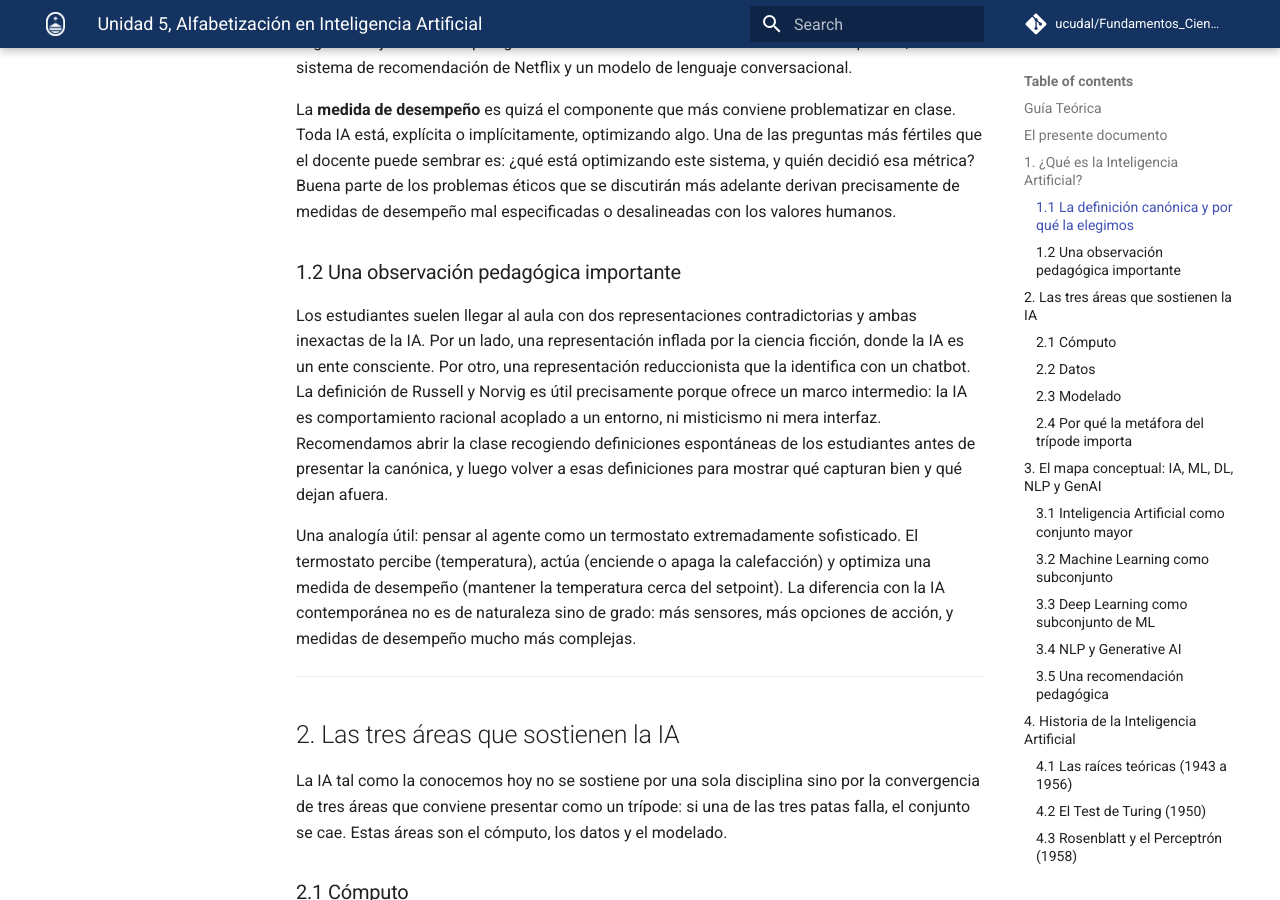
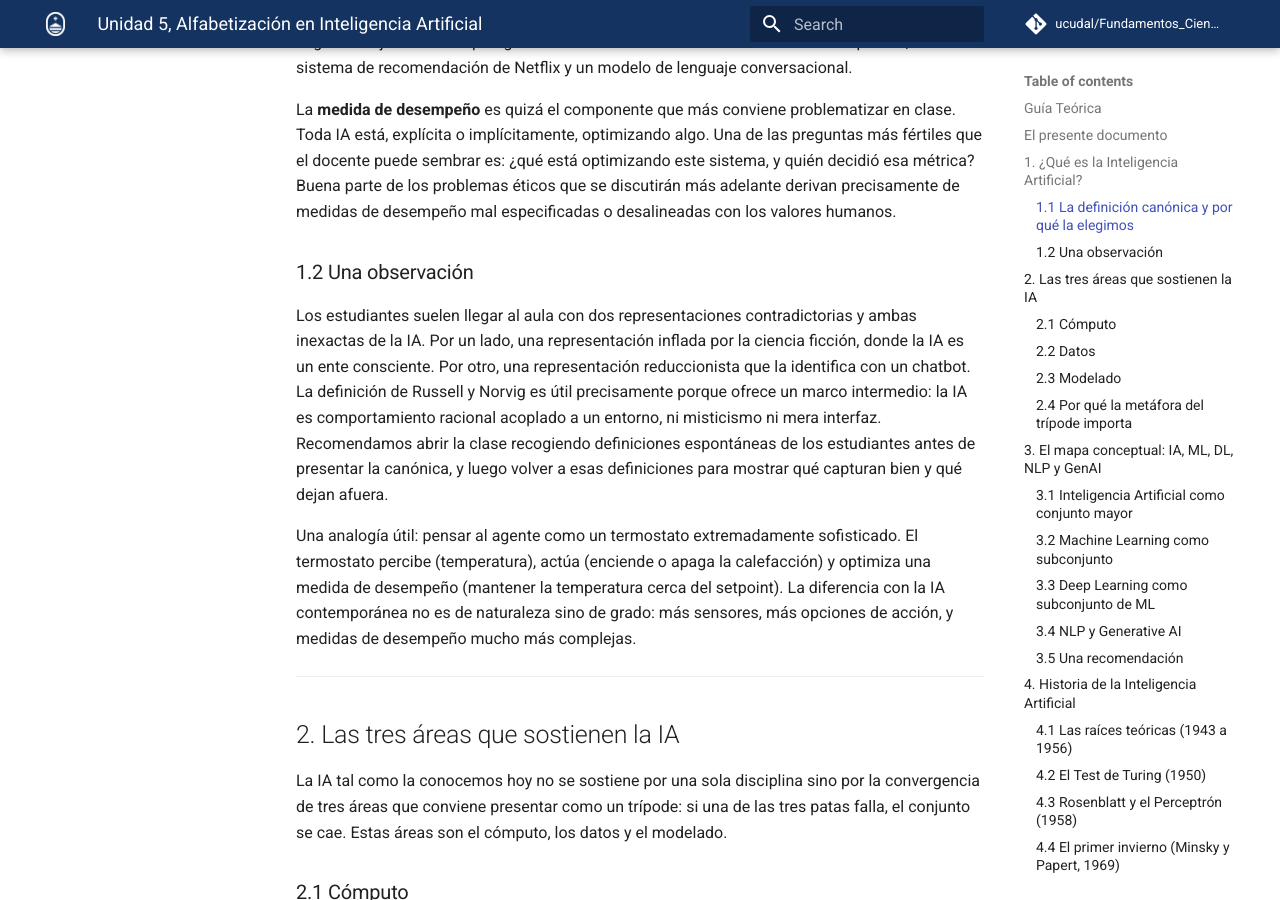
Before and after one commit to ucudal/Fundamentos_Ciencias_Computacion_Conceptos, an MkDocs documentation site: the page built from docs/unidad/5/ia/alfabetización_en_IA.md, in a window 1280 px wide and 900 px high, scrolled down 1201 px. Built offline with MkDocs 1.6.1 and Material for MkDocs 9.7.7, drawn with Linux system fonts in a browser that asks for light colours; comment, search, counter and statistics services are not loaded; some of the changed text lies outside the part shown.

Commit message:
chore: Revise pedagogical observations in AI documentation

```diff
--- a/docs/unidad/5/ia/alfabetización_en_IA.md
+++ b/docs/unidad/5/ia/alfabetización_en_IA.md
@@ -24,7 +24,7 @@
 
 La **medida de desempeño** es quizá el componente que más conviene problematizar en clase. Toda IA está, explícita o implícitamente, optimizando algo. Una de las preguntas más fértiles que el docente puede sembrar es: ¿qué está optimizando este sistema, y quién decidió esa métrica? Buena parte de los problemas éticos que se discutirán más adelante derivan precisamente de medidas de desempeño mal especificadas o desalineadas con los valores humanos.
 
-### 1.2 Una observación pedagógica importante
+### 1.2 Una observación
 
 Los estudiantes suelen llegar al aula con dos representaciones contradictorias y ambas inexactas de la IA. Por un lado, una representación inflada por la ciencia ficción, donde la IA es un ente consciente. Por otro, una representación reduccionista que la identifica con un chatbot. La definición de Russell y Norvig es útil precisamente porque ofrece un marco intermedio: la IA es comportamiento racional acoplado a un entorno, ni misticismo ni mera interfaz. Recomendamos abrir la clase recogiendo definiciones espontáneas de los estudiantes antes de presentar la canónica, y luego volver a esas definiciones para mostrar qué capturan bien y qué dejan afuera.
 
@@ -92,7 +92,7 @@
 
 El solapamiento entre ambos es lo que define a los modelos de lenguaje generativos modernos como GPT, Claude o Gemini: pertenecen simultáneamente al NLP (procesan lenguaje) y a la IA generativa (producen contenido nuevo). Antes del despegue de los transformers en 2017, el NLP estaba dominado por tareas discriminativas y la generación era una capacidad marginal; hoy la situación se invirtió.
 
-### 3.5 Una recomendación pedagógica
+### 3.5 Una recomendación
 
 Conviene dibujar este diagrama en el pizarrón paso a paso y pedir a los estudiantes que ubiquen ejemplos concretos: ¿dónde va un sistema experto médico? ¿Dónde va el reconocimiento facial? ¿Dónde va Google Translate? ¿Dónde va Stable Diffusion? Este ejercicio cristaliza la jerarquía mucho mejor que la mera presentación visual del diagrama.
 
@@ -212,7 +212,7 @@
 
 **Exfiltración y fuga de datos.** Los modelos de lenguaje grandes pueden memorizar fragmentos de sus datos de entrenamiento y reproducirlos en sus respuestas, lo que plantea riesgos cuando los datos de entrenamiento contienen información sensible. También hay riesgos en la dirección inversa: los datos que los usuarios envían a un modelo durante el uso pueden quedar registrados, ser reutilizados para entrenamiento o filtrarse en brechas de seguridad. Esta es una preocupación particularmente relevante en contextos profesionales donde la información compartida con un chatbot puede contener secretos comerciales o datos personales de terceros.
 
-### 5.3 Una orientación pedagógica para la sección ética
+### 5.3 Una orientación
 
 Las discusiones éticas pueden caer fácilmente en dos polos igualmente improductivos: el moralismo abstracto, que enuncia principios sin conectarlos con decisiones técnicas, y el cinismo pragmático, que asume que nada se puede hacer porque las empresas grandes deciden todo. Recomendamos navegar entre ambos polos mediante casos concretos: presentar un sistema, identificar las decisiones técnicas y de diseño que tiene, y discutir qué hubiera podido hacerse distinto y con qué consecuencias.
 
@@ -292,7 +292,7 @@
 
 Vale la pena explicarle a los estudiantes que estos parámetros interactúan entre sí. Una configuración habitual es fijar temperatura moderada (alrededor de 0.7), top-p en 0.9 y dejar top-k sin restricción. Para tareas que requieren determinismo, lo más simple es fijar temperatura en cero o cercana, lo que vuelve irrelevantes los demás parámetros.
 
-### 6.7 Una recomendación pedagógica final
+### 6.7 Una recomendación
 
 La mejor manera de enseñar prompt engineering y parámetros de inferencia es experimentando en vivo. Recomendamos abrir Google AI Studio o un entorno similar durante la clase, presentar un mismo prompt con distintos parámetros y observar cómo cambian las respuestas. Probar el mismo problema matemático con temperatura cero y temperatura uno, con y sin Chain-of-Thought, con y sin few-shot. La intuición se construye mucho más rápido a través de la observación directa que a través de la descripción verbal.
 
```
